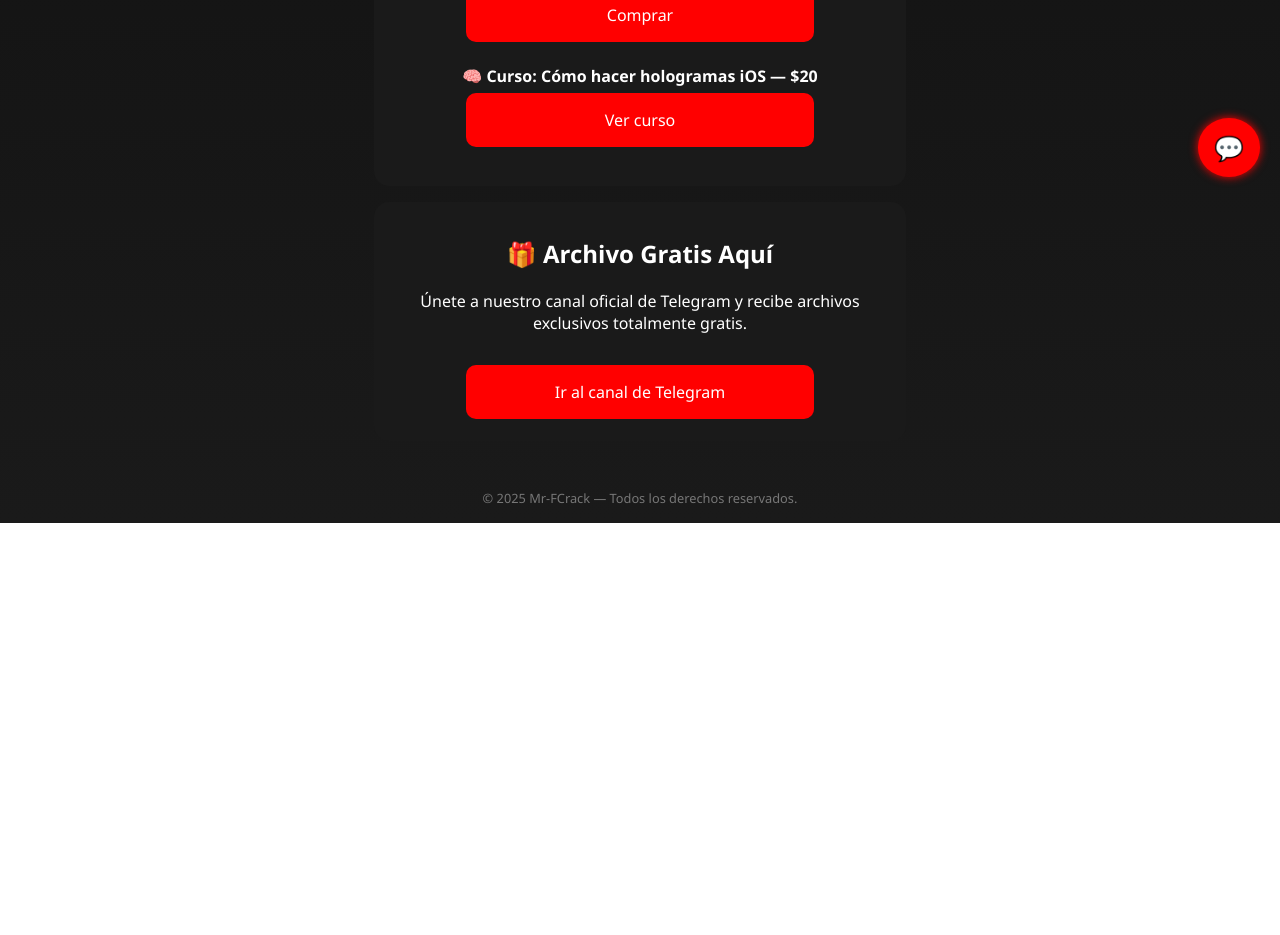
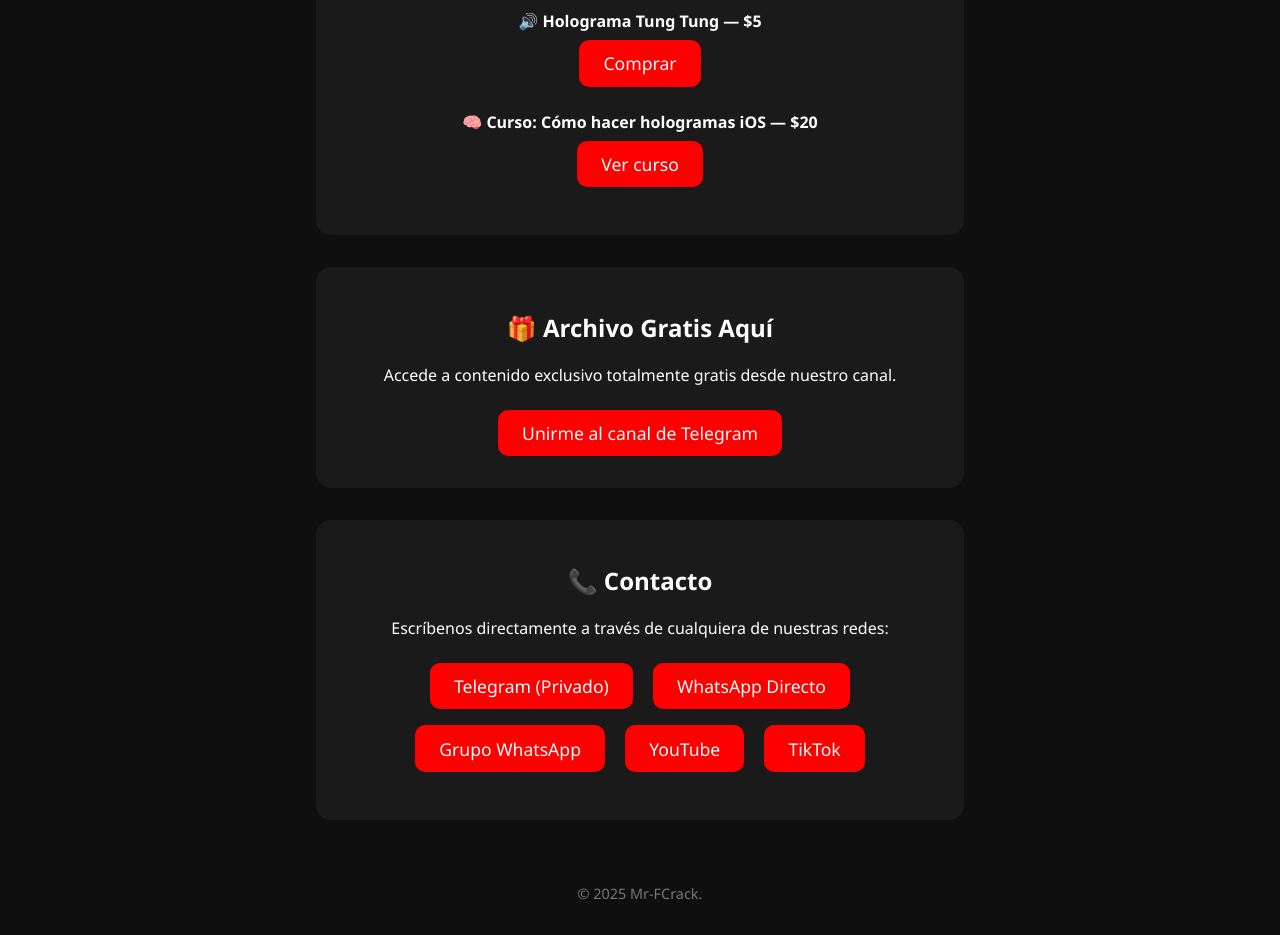
Before and after one commit to MrFCrack/MrFCrack.github.io, a plain HTML site: page index.html in a window 1280 px wide. Shown: the part 603-1538 px from the top of the page. Before the commit the page ends 1126 px from the top, so only its background shows below. Drawn offline with Linux system fonts and the light colour scheme.

Commit message:
Update index.html

```diff
--- a/index.html
+++ b/index.html
@@ -4,53 +4,42 @@
   <meta charset="UTF-8" />
   <meta name="viewport" content="width=device-width, initial-scale=1.0" />
   <title>Mr-FCrack Powers</title>
-  <meta name="description" content="Cheats iOS, mods y cursos exclusivos por Mr-FCrack. Compra directamente por WhatsApp.">
-  <meta name="keywords" content="cheats, iOS, Mr-FCrack, mods, cursos, hologramas, Filza, jailbreak">
-  <meta name="author" content="Mr-FCrack">
-  <link rel="icon" href="favicon.ico" type="image/x-icon">
   <style>
     body {
       margin: 0;
       font-family: 'Segoe UI', sans-serif;
-      background: linear-gradient(to bottom, #0f0f0f, #1a1a1a);
+      background: #0f0f0f;
       color: white;
       text-align: center;
-      padding: 1rem;
+      padding: 2rem;
     }
     h1 {
       color: red;
-      font-size: 2.5rem;
-      margin-top: 1rem;
-    }
-    p {
-      font-size: 1rem;
-      margin-bottom: 1.5rem;
+      font-size: 3rem;
     }
     .btn {
       display: inline-block;
-      margin: 0.4rem;
-      padding: 1rem 1.5rem;
-      font-size: 1rem;
+      margin: 0.5rem;
+      padding: 0.7rem 1.5rem;
+      font-size: 1.1rem;
       color: white;
       background: #ff0000;
       border: none;
       border-radius: 10px;
       cursor: pointer;
       text-decoration: none;
-      width: 90%;
-      max-width: 300px;
     }
     .card {
       background: #1a1a1a;
-      padding: 1rem;
-      margin: 1rem auto;
+      padding: 1.5rem;
+      margin: 2rem auto;
       border-radius: 15px;
-      width: 95%;
-      max-width: 500px;
+      width: 80%;
+      max-width: 600px;
     }
     .footer {
-      margin-top: 3rem;
-      font-size: 0.8rem;
+      margin-top: 4rem;
+      font-size: 0.9rem;
       color: #777;
     }
     ul {
@@ -60,61 +49,59 @@
     li {
       margin: 1rem 0;
     }
-    .float-btn {
-      position: fixed;
-      bottom: 20px;
-      right: 20px;
-      background: red;
-      color: white;
-      padding: 0.8rem 1rem;
-      border-radius: 50%;
-      font-size: 1.5rem;
-      text-decoration: none;
-      box-shadow: 0 0 10px red;
-      z-index: 999;
-    }
   </style>
 </head>
 <body>
   <h1>Mr-FCrack Powers</h1>
-  <p>Bienvenido a la zona oficial optimizada para móviles. Cheats premium, mods y cursos solo para verdaderos fans. 👾</p>
+  <p>Cheats premium para juegos y apps — inyectores, bypass, hacks y más.</p>
 
   <div class="card">
     <h2>🛠️ Cheats disponibles (iOS)</h2>
     <ul>
       <li>
         🚗 <strong>Under Car iOS — $20</strong><br/>
-        <a href="https://wa.me/50768888055?text=Hola%20quiero%20comprar%20Under%20Car%20iOS" class="btn">Comprar</a>
+        <a href="https://t.me/mrfcrack24" class="btn">Comprar</a>
       </li>
       <li>
         👻 <strong>Solo Holograma Filza — $15</strong><br/>
-        <a href="https://wa.me/50768888055?text=Hola%20quiero%20comprar%20Solo%20Holograma%20Filza" class="btn">Comprar</a>
+        <a href="https://t.me/mrfcrack24" class="btn">Comprar</a>
       </li>
       <li>
         🗺️ <strong>Holograma Filza + Localizaciones — $20</strong><br/>
-        <a href="https://wa.me/50768888055?text=Hola%20quiero%20comprar%20Holograma%20Filza%20con%20Localizaciones" class="btn">Comprar</a>
+        <a href="https://t.me/mrfcrack24" class="btn">Comprar</a>
       </li>
       <li>
         🔊 <strong>Holograma Tung Tung — $5</strong><br/>
-        <a href="https://wa.me/50768888055?text=Hola%20quiero%20comprar%20Holograma%20Tung%20Tung" class="btn">Comprar</a>
+        <a href="https://t.me/mrfcrack24" class="btn">Comprar</a>
       </li>
       <li>
         🧠 <strong>Curso: Cómo hacer hologramas iOS — $20</strong><br/>
-        <a href="https://wa.me/50768888055?text=Hola%20quiero%20ver%20el%20curso%20de%20hologramas%20iOS" class="btn">Ver curso</a>
+        <a href="https://t.me/mrfcrack24" class="btn">Ver curso</a>
       </li>
     </ul>
   </div>
 
+  <!-- NUEVA SECCIÓN: Archivo Gratis -->
   <div class="card">
     <h2>🎁 Archivo Gratis Aquí</h2>
-    <p>Únete a nuestro canal oficial de Telegram y recibe archivos exclusivos totalmente gratis.</p>
-    <a href="https://t.me/mrfcrack24" class="btn">Ir al canal de Telegram</a>
+    <p>Accede a contenido exclusivo totalmente gratis desde nuestro canal.</p>
+    <a href="https://t.me/mrfcrack24" class="btn">Unirme al canal de Telegram</a>
+  </div>
+
+  <div class="card">
+    <h2>📞 Contacto</h2>
+    <p>Escríbenos directamente a través de cualquiera de nuestras redes:</p>
+    <p>
+      <a href="https://t.me/mrfcrack24" class="btn">Telegram (Privado)</a>
+      <a href="https://wa.me/+50768888055" class="btn">WhatsApp Directo</a>
+      <a href="https://chat.whatsapp.com/Lllaayz3o7lhA9YEN3wlBx8" class="btn">Grupo WhatsApp</a>
+      <a href="https://youtube.com/@mrfcrack" class="btn">YouTube</a>
+      <a href="https://tiktok.com/@mrfcracktt" class="btn">TikTok</a>
+    </p>
   </div>
 
   <div class="footer">
-    © 2025 Mr-FCrack — Todos los derechos reservados.
+    © 2025 Mr-FCrack.
   </div>
-
-  <a href="https://wa.me/50768888055?text=Hola%20quiero%20más%20información" class="float-btn">💬</a>
 </body>
 </html>
```
